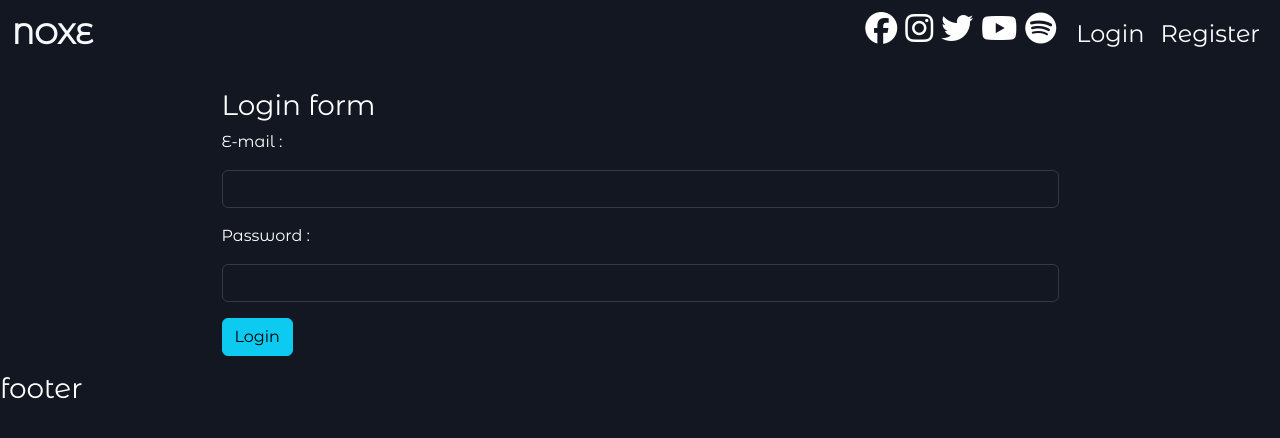
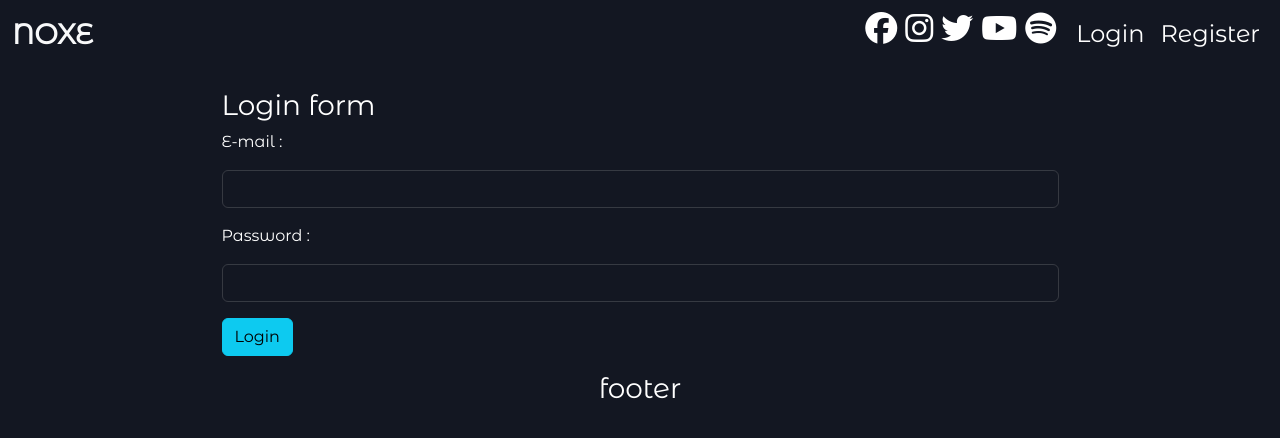
Before and after one commit to mohamed-saeed19/movies, a React (Create React App) app: page / in a window 1280 px wide. Shown: the top 438 px of the page. Built offline with nearby package versions, Linux system fonts and the light colour scheme.

Commit message:
new edit

```diff
--- a/src/Components/About/About.jsx
+++ b/src/Components/About/About.jsx
@@ -18,7 +18,7 @@ export default function About({ setfavourites, favourites ,favouriteSeries,setfa
           <div key={index} className="col-md-2 ">
             <div className=" position-relative scl ">
               <img
-                className="w-100 ContentImage"
+                className="w-100 ContentImage "
                 src={"https://image.tmdb.org/t/p/w500" + movie.poster_path}
                 alt="pho"
               />
--- a/src/Components/Footer/Footer.jsx
+++ b/src/Components/Footer/Footer.jsx
@@ -4,6 +4,6 @@ import { Link } from 'react-router-dom'
 
 export default function Footer() {
   return <>
-  <h3 className=''>footer</h3>
+  <h3 className='text-center'>footer</h3>
   </>
 }
--- a/src/Components/MediaItem/MediaItem.jsx
+++ b/src/Components/MediaItem/MediaItem.jsx
@@ -12,6 +12,7 @@ const [itemDetails, setitemDetails] = useState({})
 useEffect(() => {
   getItemDetails();
 }, []);
+
   return (
     <>
     <div className="row pt-2">
@@ -21,11 +22,16 @@ useEffect(() => {
       </div>
       <div className="col-md-8">
         <h2>{itemDetails.title} {itemDetails.name}</h2>
+        {itemDetails.birthday?<p className="py-2">Birthday : {itemDetails.birthday}</p>:""}
+        {itemDetails.gender?<p className="py-2">Gender : {itemDetails.gender===1?'Female':'Male'}</p>:""}
+        {itemDetails.place_of_birth?<p className="py-2">Place Of Birth : {itemDetails.place_of_birth}</p>:""}
+        {itemDetails.biography?<p className="py-2">Biography : {itemDetails.biography}</p>:""}
         {itemDetails.vote_average?<p className="py-2">Vote : {itemDetails.vote_average?.toFixed(1)}</p>:""}
         {itemDetails.vote_count?<p className="py-2">Vote Count : {itemDetails.vote_count}</p>:""}
         <p className="py-2">Popularity : {itemDetails.popularity}</p>
         {itemDetails.release_date?<p className="py-2">ReleaseDate : {itemDetails.release_date}</p>:""}
         <p className="text-secondary">{itemDetails.overview}</p>
+
       </div>
     </div>
 
```
